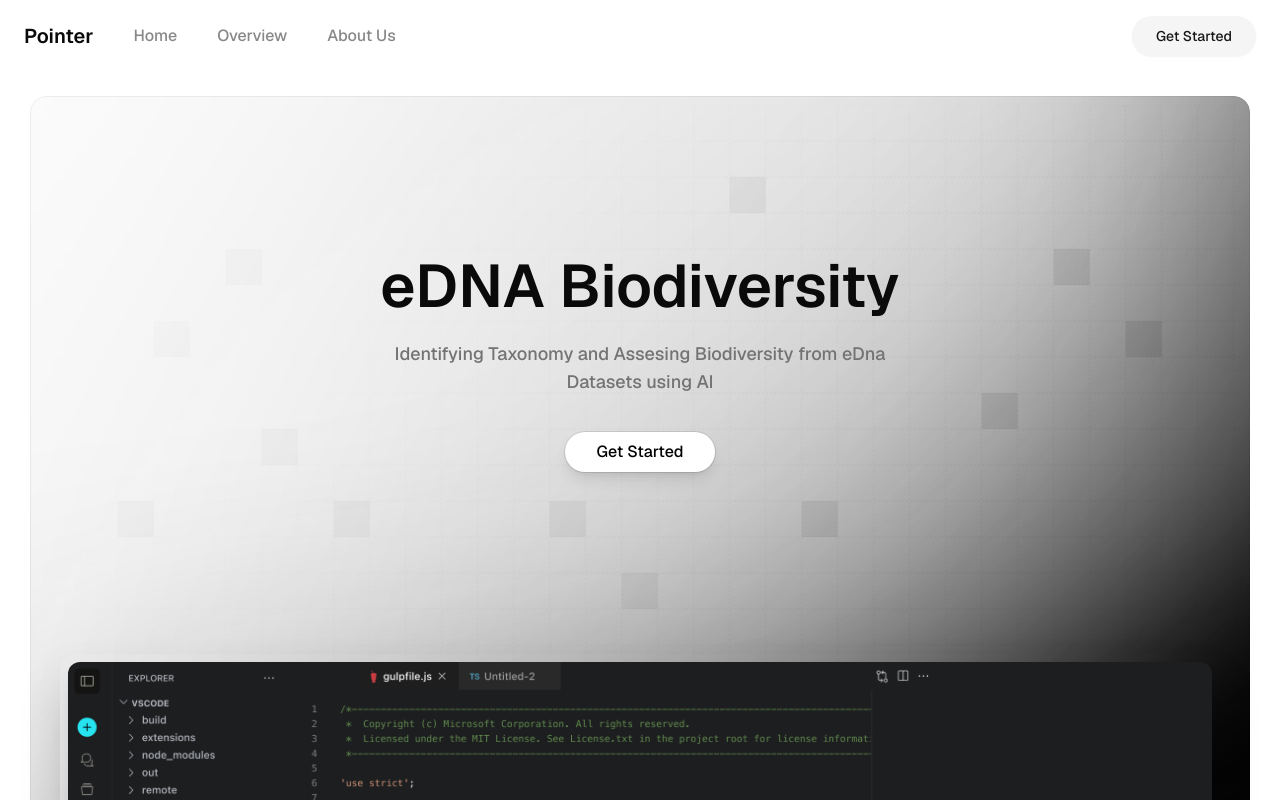
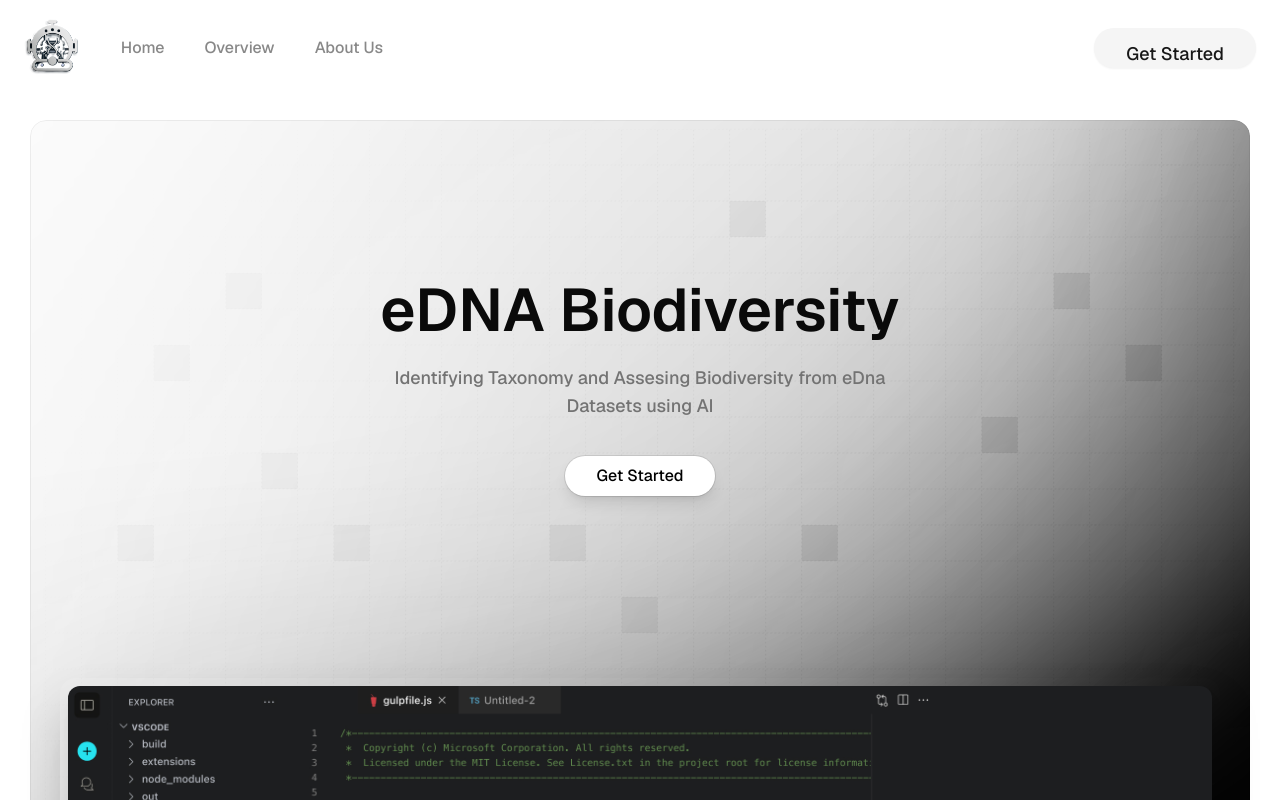
Before and after one commit to YajjatGupta/Edna-Project, a Next.js app in the folder frontend/: page / in a window 1280 px wide. Shown: the top 800 px of the page. Built offline with nearby package versions, Linux system fonts and the light colour scheme.

Commit message:
frontend change

```diff
--- a/frontend/components/cta-section.tsx
+++ b/frontend/components/cta-section.tsx
@@ -112,12 +112,12 @@ export function CTASection() {
           </p>
         </div>
         <Link href="https://vercel.com/home" target="_blank" rel="noopener noreferrer">
-          <Button
+          {/* <Button
             className="px-[30px] py-2 bg-secondary text-secondary-foreground text-base font-medium leading-6 rounded-[99px] shadow-[0px_0px_0px_4px_rgba(255,255,255,0.13)] hover:bg-secondary/90 transition-all duration-200"
             size="lg"
           >
             Signup
-          </Button>
+          </Button> */}
         </Link>
       </div>
     </section>
--- a/frontend/components/header.tsx
+++ b/frontend/components/header.tsx
@@ -3,7 +3,7 @@
 import type React from "react"
 import { Button } from "@/components/ui/button"
 import { Sheet, SheetContent, SheetHeader, SheetTitle, SheetTrigger } from "@/components/ui/sheet"
-import { Menu, User, Upload } from "lucide-react"
+import { Menu } from "lucide-react"
 import Link from "next/link"
 
 // Corrected prop interface with `isLoggedIn` and `onLoginClick`
@@ -11,7 +11,7 @@ interface HeaderProps {
   onGetStartedClick: () => void;
   isLoggedIn: boolean;
   onLoginClick: () => void;
-  onUploadClick: () => void; // <-- Add this new prop
+  onUploadClick: () => void; // <-- New prop
 }
 
 export function Header({ onGetStartedClick, isLoggedIn, onLoginClick, onUploadClick }: HeaderProps) {
@@ -35,8 +35,13 @@ export function Header({ onGetStartedClick, isLoggedIn, onLoginClick, onUploadCl
       <div className="max-w-7xl mx-auto flex items-center justify-between">
         <div className="flex items-center gap-6">
           <div className="flex items-center gap-3">
-            <span className="text-foreground text-xl font-semibold">Pointer</span>
+            <img
+              src="/logos/logo.png"      // Path to your logo
+              alt="Pointer Logo"         // Accessibility text
+              className="h-16 w-auto"    // Adjust height as needed
+            />
           </div>
+
           <nav className="hidden md:flex items-center gap-2">
             {navItems.map((item) => (
               <Link
@@ -50,15 +55,17 @@ export function Header({ onGetStartedClick, isLoggedIn, onLoginClick, onUploadCl
             ))}
           </nav>
         </div>
+
         <div className="flex items-center gap-4">
-          {/* Conditional rendering for the desktop header button */}
+          {/* Conditional rendering for desktop buttons */}
           {!isLoggedIn ? (
             <Button
               onClick={onGetStartedClick}
               className="hidden md:block bg-secondary text-secondary-foreground
-               px-6 py-2 rounded-full font-medium shadow-sm
+                         px-8 py-3 rounded-full font-medium shadow-sm
+                         text-lg
                          transition-transform duration-300
-               hover:scale-105 hover:shadow-lg
+                         hover:scale-110 hover:shadow-xl
                          hover:bg-secondary hover:text-secondary-foreground
                          active:scale-95"
             >
@@ -68,18 +75,18 @@ export function Header({ onGetStartedClick, isLoggedIn, onLoginClick, onUploadCl
             <Button
               onClick={onUploadClick}
               className="hidden md:block bg-secondary text-secondary-foreground
-px-6 py-2 rounded-full font-medium shadow-sm
+                         px-8 py-3 rounded-full font-medium shadow-sm
+                         text-lg
                          transition-transform duration-300
-hover:scale-105 hover:shadow-lg
+                         hover:scale-110 hover:shadow-xl
                          hover:bg-secondary hover:text-secondary-foreground
-active:scale-95 active:bg-gray-200
-"
+                         active:scale-95 active:bg-gray-200"
             >
-    <Upload className="mr-2 h-5 w-5" /> Upload Data
+              Upload Data
             </Button>
           )}
 
-
+          {/* Mobile Sheet menu */}
           <Sheet>
             <SheetTrigger asChild className="md:hidden">
               <Button variant="ghost" size="icon" className="text-foreground">
@@ -87,10 +94,12 @@ active:scale-95 active:bg-gray-200
                 <span className="sr-only">Toggle navigation menu</span>
               </Button>
             </SheetTrigger>
+
             <SheetContent side="bottom" className="bg-background border-t border-border text-foreground">
               <SheetHeader>
                 <SheetTitle className="text-left text-xl font-semibold text-foreground">Navigation</SheetTitle>
               </SheetHeader>
+
               <nav className="flex flex-col gap-4 mt-6">
                 {navItems.map((item) => (
                   <Link
@@ -102,20 +111,23 @@ active:scale-95 active:bg-gray-200
                     {item.name}
                   </Link>
                 ))}
-                {/* Conditional rendering for the mobile header button */}
+
+                {/* Conditional rendering for mobile buttons */}
                 {!isLoggedIn ? (
                   <Button
                     onClick={onGetStartedClick}
-                    className="w-full mt-4 bg-secondary text-secondary-foreground hover:bg-secondary/90 px-6 py-2 rounded-full font-medium shadow-sm"
+                    className="w-full mt-4 bg-secondary text-secondary-foreground
+                               hover:bg-secondary/90 px-6 py-2 rounded-full font-medium shadow-sm"
                   >
                     Try for Free
                   </Button>
                 ) : (
                   <Button
-                    onClick={onUploadClick} // <-- Use the new prop here
-                    className="w-full mt-4 bg-secondary text-secondary-foreground hover:bg-secondary/90 px-6 py-2 rounded-full font-medium shadow-sm"
+                    onClick={onUploadClick}
+                    className="w-full mt-4 bg-secondary text-secondary-foreground
+                               hover:bg-secondary/90 px-6 py-2 rounded-full font-medium shadow-sm"
                   >
-                    <Upload className="mr-2 h-4 w-4" /> Upload Data
+                    Upload Data
                   </Button>
                 )}
               </nav>
```
Also changed, not shown: frontend/public/logos/logo.png (added). Lines whose indentation alone changed are shown as unchanged.
